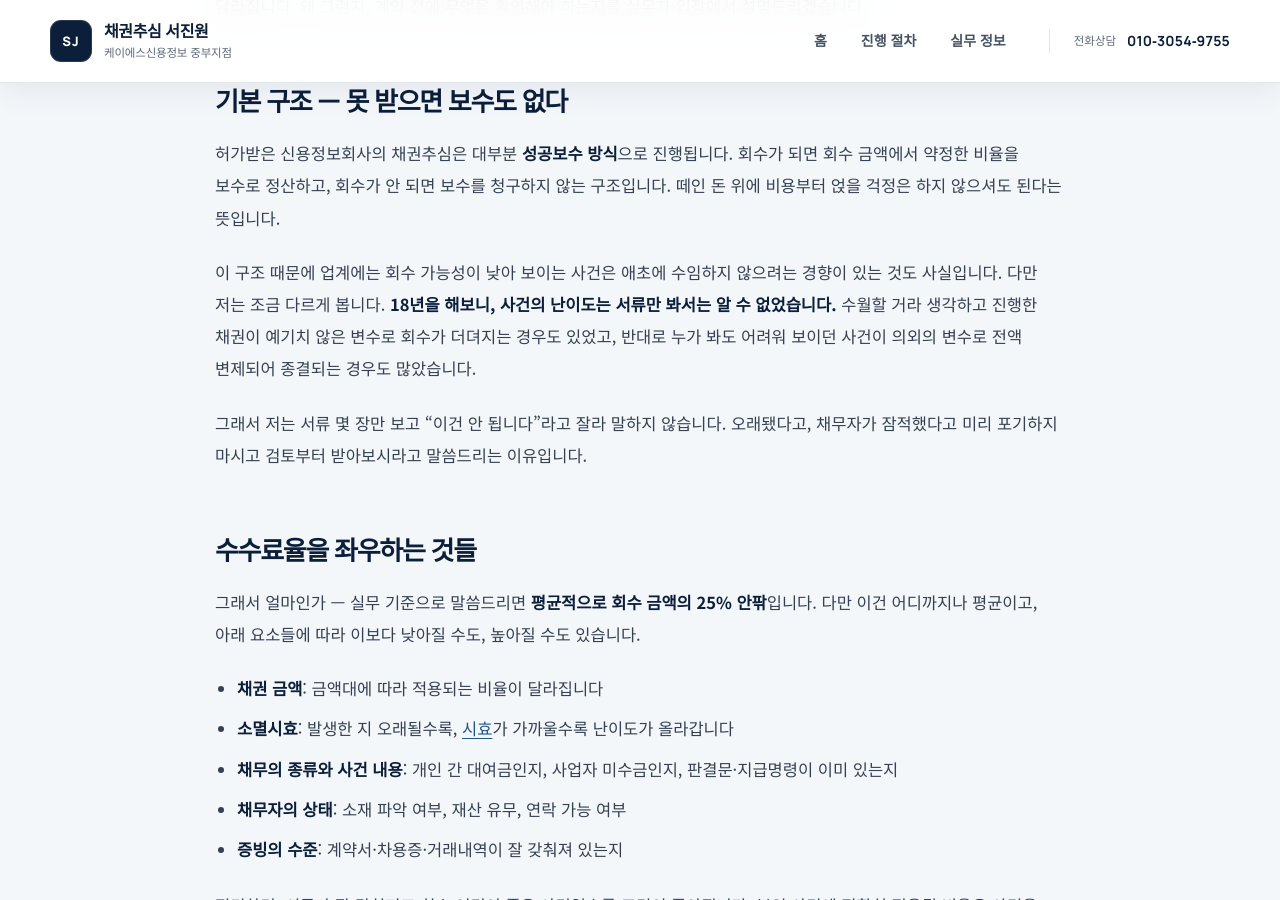
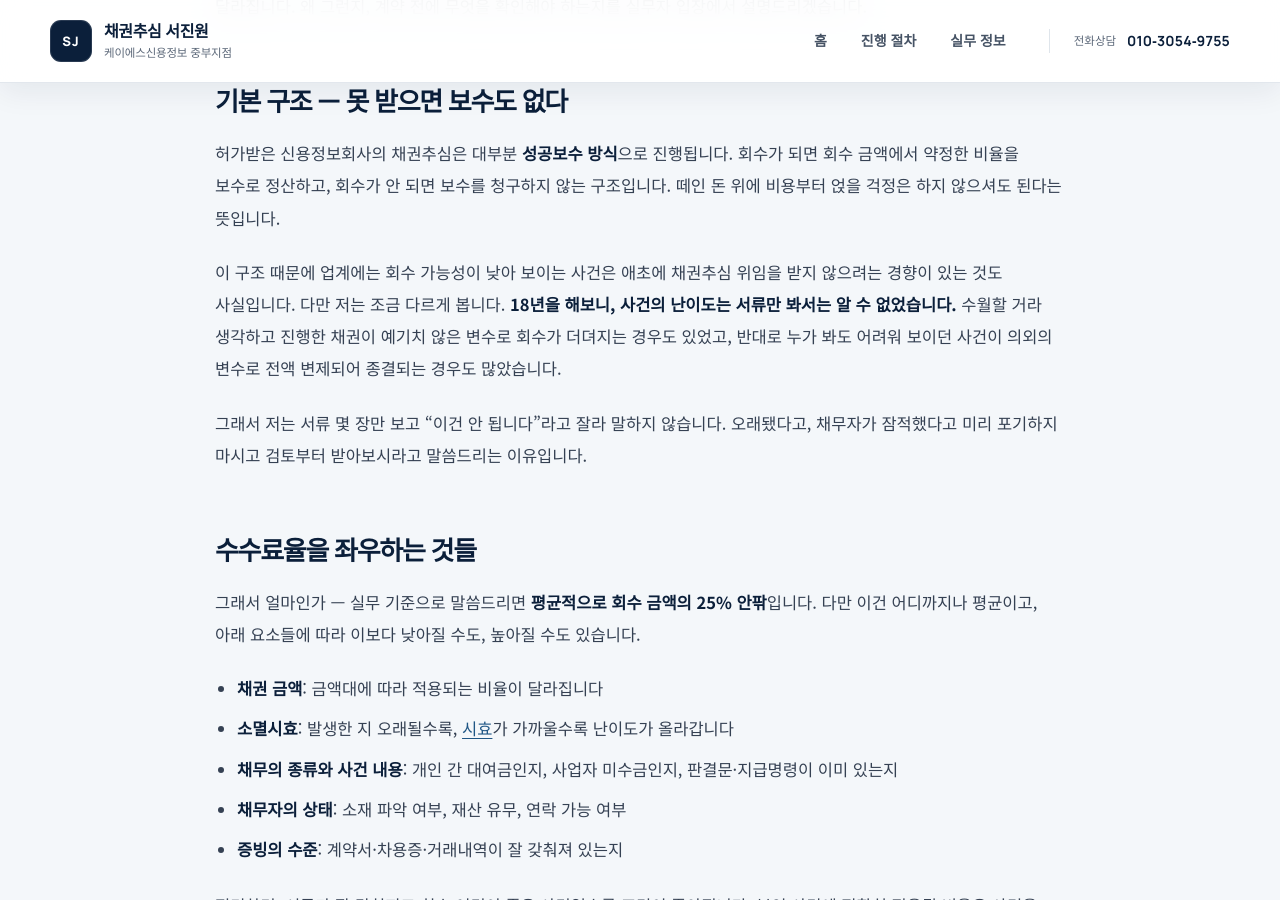
Before and after one commit to sjwpoo12-code/choosim, a Jekyll site: the page built from _posts/2026-07-08-debt-collection-fees.md, in a window 1280 px wide and 900 px high, scrolled down 407 px. Built offline with Jekyll 4.4.1, drawn with Linux system fonts in a browser that asks for light colours.

Commit message:
채권추심 위임 용어 정비

```diff
--- a/_posts/2026-07-08-debt-collection-fees.md
+++ b/_posts/2026-07-08-debt-collection-fees.md
@@ -12,7 +12,7 @@ description: "채권추심 수수료는 평균 회수액의 25% 안팎 — 채
 
 허가받은 신용정보회사의 채권추심은 대부분 **성공보수 방식**으로 진행됩니다. 회수가 되면 회수 금액에서 약정한 비율을 보수로 정산하고, 회수가 안 되면 보수를 청구하지 않는 구조입니다. 떼인 돈 위에 비용부터 얹을 걱정은 하지 않으셔도 된다는 뜻입니다.
 
-이 구조 때문에 업계에는 회수 가능성이 낮아 보이는 사건은 애초에 수임하지 않으려는 경향이 있는 것도 사실입니다. 다만 저는 조금 다르게 봅니다. **18년을 해보니, 사건의 난이도는 서류만 봐서는 알 수 없었습니다.** 수월할 거라 생각하고 진행한 채권이 예기치 않은 변수로 회수가 더뎌지는 경우도 있었고, 반대로 누가 봐도 어려워 보이던 사건이 의외의 변수로 전액 변제되어 종결되는 경우도 많았습니다.
+이 구조 때문에 업계에는 회수 가능성이 낮아 보이는 사건은 애초에 채권추심 위임을 받지 않으려는 경향이 있는 것도 사실입니다. 다만 저는 조금 다르게 봅니다. **18년을 해보니, 사건의 난이도는 서류만 봐서는 알 수 없었습니다.** 수월할 거라 생각하고 진행한 채권이 예기치 않은 변수로 회수가 더뎌지는 경우도 있었고, 반대로 누가 봐도 어려워 보이던 사건이 의외의 변수로 전액 변제되어 종결되는 경우도 많았습니다.
 
 그래서 저는 서류 몇 장만 보고 "이건 안 됩니다"라고 잘라 말하지 않습니다. 오래됐다고, 채무자가 잠적했다고 미리 포기하지 마시고 검토부터 받아보시라고 말씀드리는 이유입니다.
 
```
